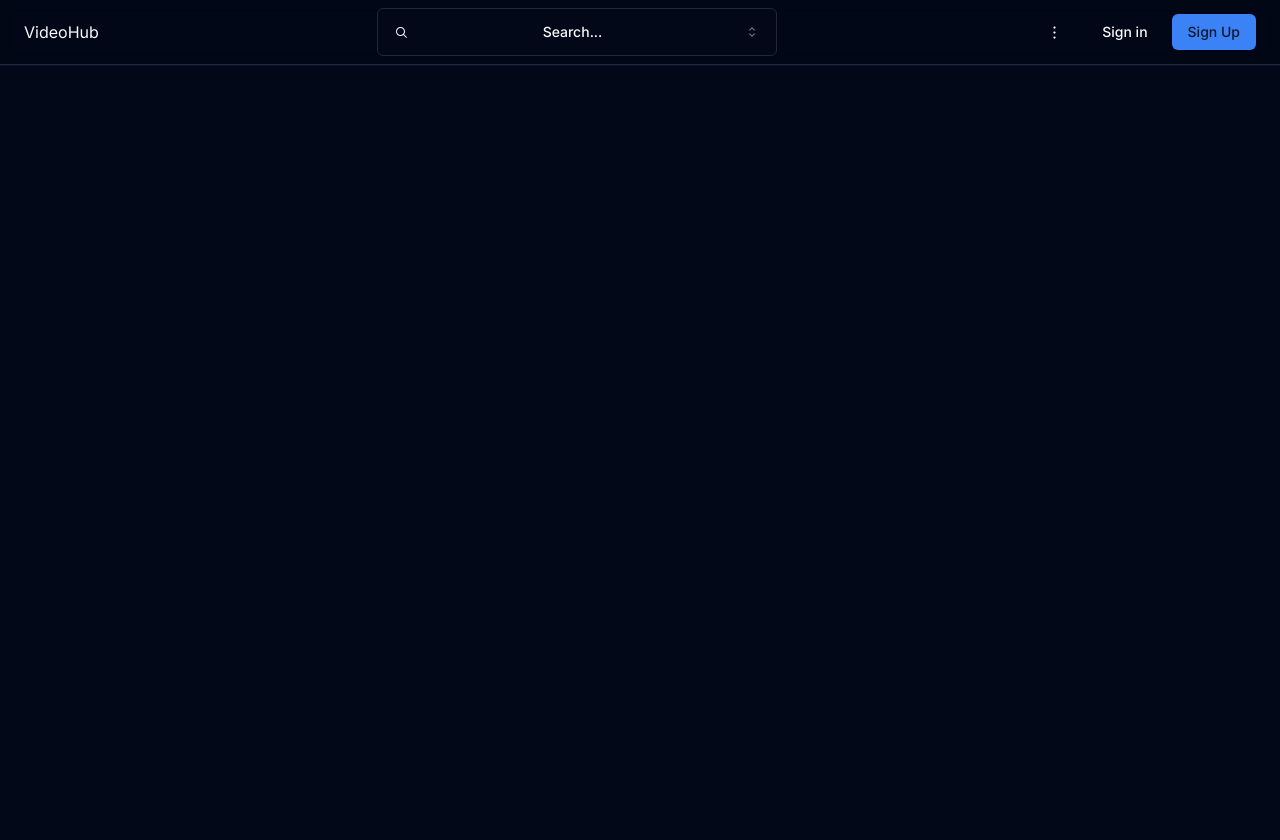
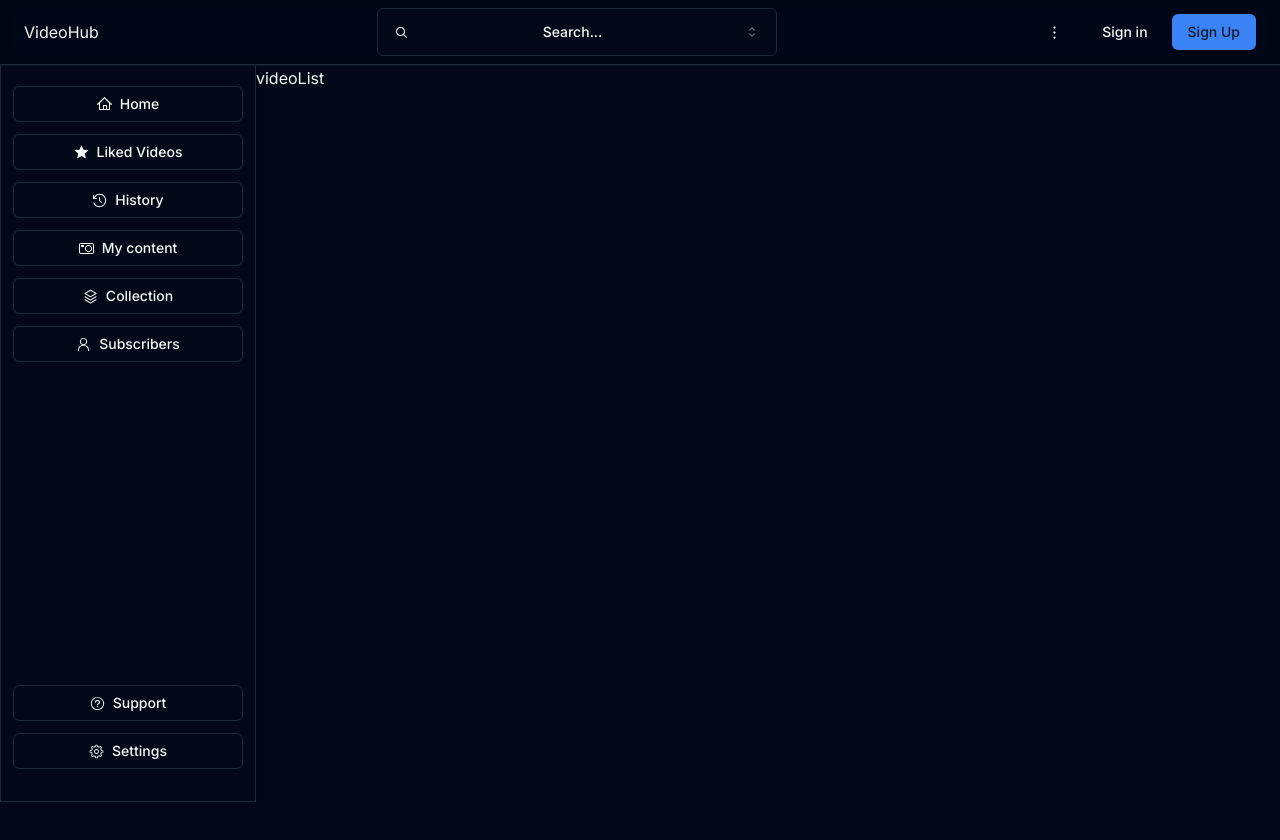
Before and after one commit to khareutkarshk/videohub-frontend, a Next.js app: page / in a window 1280 px wide. Shown: the top 840 px of the page. Before the commit the page ends 800 px from the top, so only its background shows below. Built offline with nearby package versions, Linux system fonts and the light colour scheme.

Commit message:
Add global scrollbar styles and create Home component

```diff
--- a/src/app/globals.css
+++ b/src/app/globals.css
@@ -1,8 +1,6 @@
 @tailwind base;
 @tailwind components;
 @tailwind utilities;
-
-
 
 @layer base {
   :root {
@@ -51,7 +49,27 @@
   }
 }
 
+/* width */
+::-webkit-scrollbar {
+  width: 10px;
+}
 
+/* Track */
+::-webkit-scrollbar-track {
+  border-radius: 5px;
+  margin-top: 20px;
+}
+
+/* Handle */
+::-webkit-scrollbar-thumb {
+  background: #A1A1AA;
+  border-radius: 10px;
+}
+
+/* Handle on hover */
+::-webkit-scrollbar-thumb:hover {
+  background: #717171;
+}
 
 @layer base {
   * {
--- a/src/app/layout.tsx
+++ b/src/app/layout.tsx
@@ -1,6 +1,7 @@
 import type { Metadata } from "next";
 import { Inter } from "next/font/google";
 import "./globals.css";
+import Header from "@/components/Header";
 const inter = Inter({ subsets: ["latin"] });
 
 export const metadata: Metadata = {
@@ -15,7 +16,10 @@ export default function RootLayout({
 }>) {
   return (
     <html lang="en" className="dark" >
-      <body className={inter.className}>{children}</body>
+      <body className={inter.className}>
+        <Header></Header>
+        {children}
+      </body>
     </html>
   );
 }
--- a/src/app/page.tsx
+++ b/src/app/page.tsx
@@ -1,10 +1,26 @@
-import { Button } from "@/components/ui/button";
-import Image from "next/image";
-import Header from "@/components/Header";
-export default function Home() {
+import Home from './../components/Home'
+import Head from 'next/head'
+import type { Metadata } from 'next'
+
+
+export const metadata: Metadata = {
+  metadataBase: new URL('http://localhost:3000'),
+  title: 'VideoHub',
+  description: 'Generated by create next app',
+  openGraph: {
+    title: 'VideoHub',
+    images: ['/some-specific-page-image.jpg']
+
+  }
+
+}
+export default function App() {
+
   return (
-    <main className="flex min-h-screen flex-col items-center justify-between">
-      <Header></Header>
-    </main>
-  );
+    <>
+      <main className="flex min-h-screen flex-row">
+        <Home></Home>
+      </main>
+    </>
+  )
 }
--- a/src/components/Header.tsx
+++ b/src/components/Header.tsx
@@ -7,7 +7,7 @@ import { SearchBox } from "./SearchBox";
 export default function Component() {
     return (
         <>
-            <div className="sticky top-0 z-50 w-full border-b border-border/40 bg-background/95 backdrop-blur supports-[backdrop-filter]:bg-background/60">
+            <div className="sticky top-0 z-50 w-full border-b border-border/40 bg-background/95 backdrop-blur supports-[backdrop-filter]:bg-background/60 bottom-[calc(100vh-theme(spacing.16))]">
                 <header className="flex h-16 w-full shrink-0 items-center justify-between px-4 md:px-6">
                     <Link className="mr-6" href="#">
                         VideoHub
--- /dev/null
+++ b/src/components/Home.tsx
@@ -0,0 +1,17 @@
+"use client";
+import SideBar from "./SideBar";
+import VideoList from "./VideoList";
+export default function Home() {
+    return (
+        <>
+            <div className="flex min-h-screen w-full">
+                    <SideBar></SideBar>
+
+                <div className="flex-1 w-4/5">
+
+                    <VideoList></VideoList>
+                </div>
+            </div>
+        </>
+    )
+}
--- /dev/null
+++ b/src/components/SideBar.tsx
@@ -0,0 +1,75 @@
+"use client";
+import {
+    Card,
+    CardContent,
+    CardDescription,
+    CardFooter,
+    CardHeader,
+    CardTitle,
+} from "@/components/ui/card"
+import { Button } from "./ui/button";
+import { HomeIcon,
+    CounterClockwiseClockIcon,
+    LayersIcon,
+    PersonIcon,
+    StarFilledIcon,
+    CameraIcon,
+    QuestionMarkCircledIcon,
+GearIcon } from "@radix-ui/react-icons";
+
+export default function SideBar() {
+    return (
+        <>
+
+            <Card className="w-1/5 flex flex-col justify-between  py-5 border-t-0 rounded-none sticky top-16 h-[calc(100vh-theme(spacing.16))] overflow-y-auto">
+                <div>
+                    <CardContent className="p-3 pt-0">
+                        <Button className="w-full gap-2" variant={"outline"}>
+                            <HomeIcon></HomeIcon>
+                            Home</Button>
+                    </CardContent>
+                    <CardContent className="p-3 pt-0">
+                        <Button className="w-full gap-2" variant={"outline"}>
+                            <StarFilledIcon></StarFilledIcon>
+                            Liked Videos</Button>
+                    </CardContent>
+                    <CardContent className="p-3 pt-0">
+                        <Button className="w-full gap-2" variant={"outline"}>
+                            <CounterClockwiseClockIcon></CounterClockwiseClockIcon>
+                            History</Button>
+                    </CardContent>
+                    <CardContent className="p-3 pt-0">
+                        <Button className="w-full gap-2" variant={"outline"}>
+                            <CameraIcon></CameraIcon>
+                            My content</Button>
+                    </CardContent>
+                    <CardContent className="p-3 pt-0">
+                        <Button className="w-full gap-2" variant={"outline"}>
+                            <LayersIcon></LayersIcon>
+                            Collection</Button>
+                    </CardContent>
+                    <CardContent className="p-3 pt-0">
+                        <Button className="w-full gap-2" variant={"outline"}>
+                            <PersonIcon></PersonIcon>
+                            Subscribers</Button>
+                    </CardContent>
+
+
+                </div>
+                <div>
+                <CardContent className="p-3 pt-0">
+                        <Button className="w-full gap-2" variant={"outline"}>
+                            <QuestionMarkCircledIcon></QuestionMarkCircledIcon>
+                            Support</Button>
+                    </CardContent>
+                    <CardContent className="p-3 pt-0">
+                        <Button className="w-full gap-2" variant={"outline"}>
+                            <GearIcon></GearIcon>
+                            Settings</Button>
+                    </CardContent>
+                </div>
+            </Card>
+
+        </>
+    )
+}
--- /dev/null
+++ b/src/components/VideoList.tsx
@@ -0,0 +1,12 @@
+"use client";
+
+export default function VideoList() {
+
+    return (
+        <>
+            <div className="w-4/5">
+                videoList
+            </div>
+        </>
+    )
+}
--- /dev/null
+++ b/src/components/ui/card.tsx
@@ -0,0 +1,76 @@
+import * as React from "react"
+
+import { cn } from "@/lib/utils"
+
+const Card = React.forwardRef<
+  HTMLDivElement,
+  React.HTMLAttributes<HTMLDivElement>
+>(({ className, ...props }, ref) => (
+  <div
+    ref={ref}
+    className={cn(
+      "rounded-xl border bg-card text-card-foreground shadow",
+      className
+    )}
+    {...props}
+  />
+))
+Card.displayName = "Card"
+
+const CardHeader = React.forwardRef<
+  HTMLDivElement,
+  React.HTMLAttributes<HTMLDivElement>
+>(({ className, ...props }, ref) => (
+  <div
+    ref={ref}
+    className={cn("flex flex-col space-y-1.5 p-6", className)}
+    {...props}
+  />
+))
+CardHeader.displayName = "CardHeader"
+
+const CardTitle = React.forwardRef<
+  HTMLParagraphElement,
+  React.HTMLAttributes<HTMLHeadingElement>
+>(({ className, ...props }, ref) => (
+  <h3
+    ref={ref}
+    className={cn("font-semibold leading-none tracking-tight", className)}
+    {...props}
+  />
+))
+CardTitle.displayName = "CardTitle"
+
+const CardDescription = React.forwardRef<
+  HTMLParagraphElement,
+  React.HTMLAttributes<HTMLParagraphElement>
+>(({ className, ...props }, ref) => (
+  <p
+    ref={ref}
+    className={cn("text-sm text-muted-foreground", className)}
+    {...props}
+  />
+))
+CardDescription.displayName = "CardDescription"
+
+const CardContent = React.forwardRef<
+  HTMLDivElement,
+  React.HTMLAttributes<HTMLDivElement>
+>(({ className, ...props }, ref) => (
+  <div ref={ref} className={cn("p-6 pt-0", className)} {...props} />
+))
+CardContent.displayName = "CardContent"
+
+const CardFooter = React.forwardRef<
+  HTMLDivElement,
+  React.HTMLAttributes<HTMLDivElement>
+>(({ className, ...props }, ref) => (
+  <div
+    ref={ref}
+    className={cn("flex items-center p-6 pt-0", className)}
+    {...props}
+  />
+))
+CardFooter.displayName = "CardFooter"
+
+export { Card, CardHeader, CardFooter, CardTitle, CardDescription, CardContent }
```
